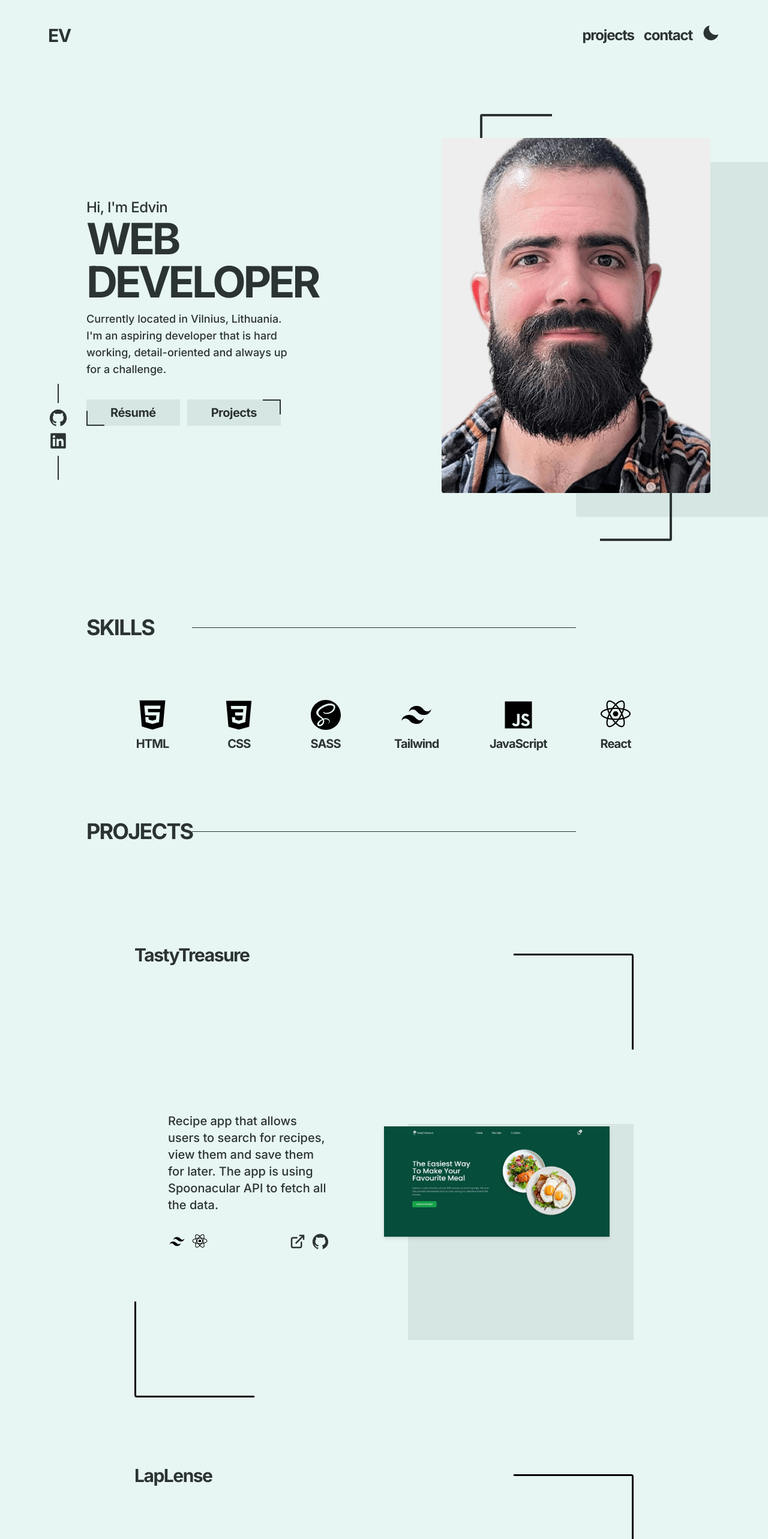
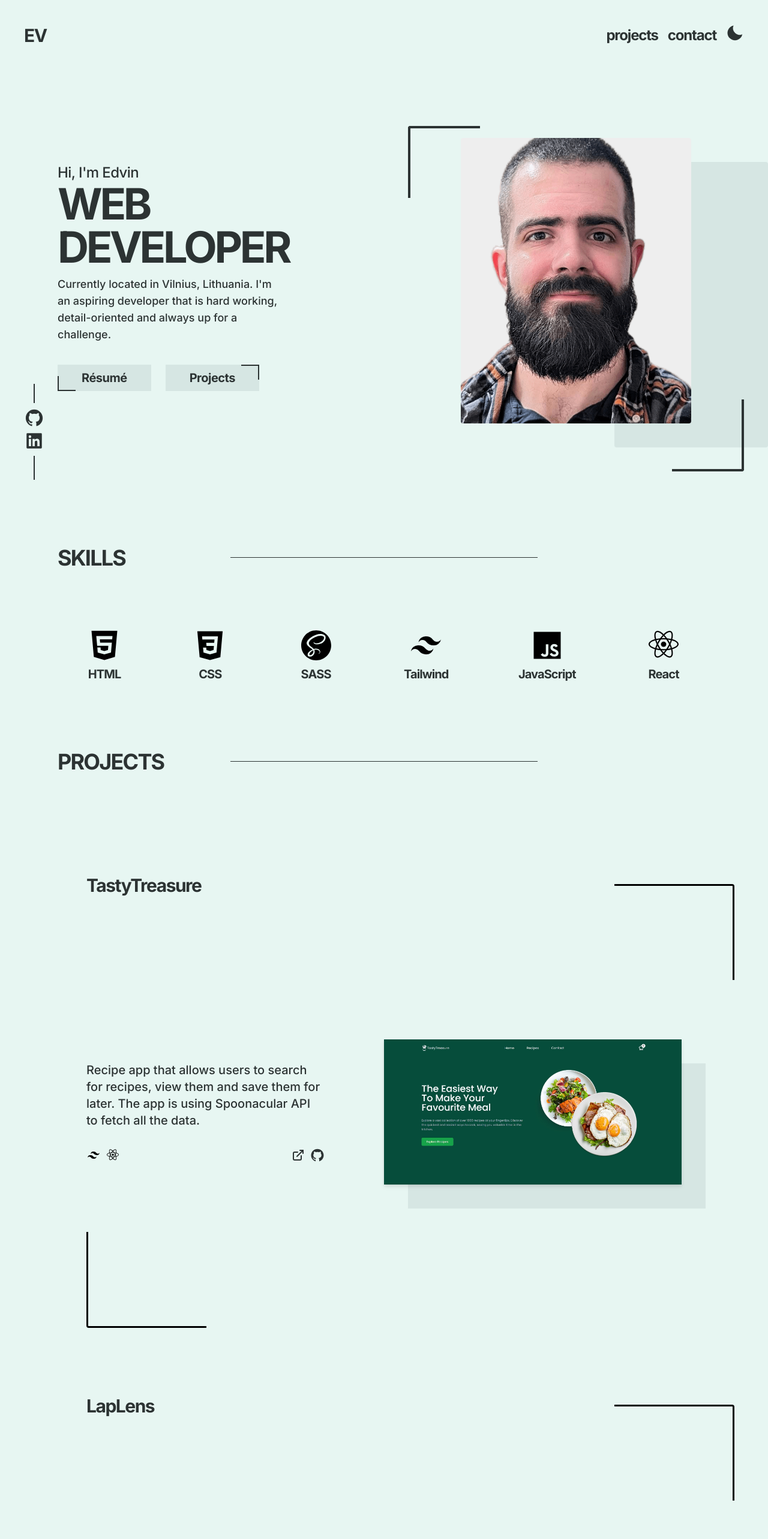
Before and after one commit to Dvin12/portfolio-remaster, a React (Vite) app: page / in a window 1280 px wide. Shown: the top 2566 px of the page at 60% size. Built offline with nearby package versions, Linux system fonts and the light colour scheme.

Commit message:
redid project section on both mobile and desktop,

```diff
--- a/src/components/Contact.jsx
+++ b/src/components/Contact.jsx
@@ -6,17 +6,17 @@ import Button from "./Button";
 export default function Contact() {
   return (
     <section className="my-4 px-9 xl:px-0 " id="contact">
-      <div className="relative flex items-center xl:px-36 xl:py-10">
+      <div className="relative flex items-center xl:px-24 2xl:px-36 xl:py-10">
         <h2 className="text-2xl font-bold tracking-tighter xl:text-4xl text-veryDarkGrey dark:text-white ">
           CONTACT
         </h2>
-        <span className="h-[1px] bg-veryDarkGrey w-[60%] absolute right-0  dark:bg-white xl:left-1/2 xl:-translate-x-1/2 xl:w-1/2" />
+        <span className="h-[1px] bg-veryDarkGrey w-[60%] absolute right-0 md:w-[83%]  dark:bg-white xl:left-1/2 xl:-translate-x-1/2 2xl:w-1/2 xl:w-[40%]" />
       </div>
       <div className="flex flex-col items-center justify-center py-10 text-center xl:px-80 dark:text-white text-veryDarkGrey">
         <h3 className="text-2xl font-bold tracking-tighter xl:text-5xl">
           Let's Talk.
         </h3>
-        <p className="py-8 xl:text-xl xl:w-[50%] leading-relaxed font-medium">
+        <p className="py-8 xl:text-xl 2xl:w-[50%] leading-relaxed font-medium">
           I'm currently available full-time and looking for new opportunities.
           Feel free to call or send me a message.
         </p>
--- a/src/components/DesktopNav.jsx
+++ b/src/components/DesktopNav.jsx
@@ -9,7 +9,7 @@ import { Link } from "react-scroll";
 
 export default function DesktopNav({ theme, handleTheme }) {
   return (
-    <nav className="items-center justify-between hidden px-20 py-10 xl:flex">
+    <nav className="items-center justify-between hidden py-10 xl:px-10 2xl:px-20 xl:flex">
       <span className="text-3xl font-bold tracking-tighter text-veryDarkGrey dark:text-white">
         EV
       </span>
--- a/src/components/Introduction.jsx
+++ b/src/components/Introduction.jsx
@@ -8,24 +8,24 @@ export default function Introduction() {
         <img
           src="./images/MAIN-1.png"
           alt=""
-          className=" bg-white  w-[50%] h-[18rem] object-cover rounded z-30 xl:h-[37rem] xl:w-[28rem]"
+          className=" bg-white  w-[50%] h-[20%] md:h-[10%] md:w-[40%] object-cover rounded z-30 2xl:h-[37rem] xl:w-[24rem] 2xl:w-[28rem]"
         />
-        <div className="absolute top-4 rounded bg-darkGrey w-[50%] left-[30%] h-full z-0 bg-opacity-10 dark:bg-lightBlack dark:bg-opacity-80 xl:right-0 xl:left-auto xl:top-10"></div>
-        <div className="w-[60px] h-[60px] xl:w-[120px] xl:h-[120px] border-l-[4px] border-t-[4px] rounded-tl border-veryDarkGrey dark:border-yellowGreen  absolute xl:-top-10 xl:left-40 -top-5 left-10"></div>
-        <div className="w-[60px] h-[60px] xl:w-[120px] xl:h-[120px] border-r-[4px] border-b-[4px] rounded-br border-veryDarkGrey dark:border-yellowGreen  absolute xl:-bottom-20 xl:right-40 -bottom-10 right-10 "></div>
+        <div className="absolute top-4 rounded bg-darkGrey w-[40%] md:w-[40%] md:left-[40%] left-[40%] h-full z-0 bg-opacity-10 dark:bg-lightBlack dark:bg-opacity-80 xl:right-0 xl:left-auto xl:top-10"></div>
+        <div className="w-[60px] h-[60px] xl:w-[120px] xl:h-[120px] border-l-[4px] border-t-[4px] rounded-tl border-veryDarkGrey dark:border-yellowGreen  absolute 2xl:-top-10 2xl:left-[10%] -top-5 left-10"></div>
+        <div className="w-[60px] h-[60px] xl:w-[120px] xl:h-[120px] border-r-[4px] border-b-[4px] rounded-br border-veryDarkGrey dark:border-yellowGreen  absolute xl:-bottom-20 2xl:right-[10%] -bottom-10 right-10 "></div>
       </article>
-      <article className="px-9 mt-14 text-veryDarkGrey dark:text-white xl:px-36 xl:mt-0 ">
-        <p className="text-3xl font-medium tracking-tight xl:text-2xl ">
+      <article className="w-full px-9 mt-14 text-veryDarkGrey dark:text-white xl:px-24 2xl:px-36 xl:mt-0 md:flex md:flex-col md:items-center md:text-center xl:items-start xl:text-left">
+        <p className="text-3xl font-medium tracking-tight md:text-lg xl:text-2xl ">
           Hi, I'm Edvin
         </p>
-        <h1 className="text-5xl font-bold tracking-[-0.06em] leading-[0.95] xl:text-7xl">
+        <h1 className="text-5xl font-bold tracking-[-0.06em] leading-[0.95] md:text-5xl  xl:text-7xl">
           WEB <br /> DEVELOPER
         </h1>
-        <p className="py-3 pr-2 font-medium leading-relaxed xl:text-lg 2xl:w-[70%]  ">
+        <p className="py-3 pr-2 font-medium leading-relaxed md:w-[60%] xl:text-lg xl:w-[85%] 2xl:w-[70%]  ">
           Currently located in Vilnius, Lithuania. I'm an aspiring developer
           that is hard working, detail-oriented and always up for a challenge.
         </p>
-        <section className="flex items-center justify-between my-6 text-veryDarkGrey dark:text-white xl:justify-start xl:gap-3 xl:text-xl">
+        <section className="flex items-center justify-center gap-6 my-6 text-veryDarkGrey dark:text-white md:justify-start xl:text-xl">
           <Button px={10} border="bottom">
             Résumé
           </Button>
--- a/src/components/MobileNav.jsx
+++ b/src/components/MobileNav.jsx
@@ -19,7 +19,7 @@ export default function MobileNav({ theme, handleTheme }) {
             theme === "light" ? "logo-light.png" : "logo-dark.png"
           }`}
           alt="logo"
-          className="w-[14%]"
+          className="w-[2rem]  "
         />
         {isActive ? (
           ""
--- a/src/components/Project.jsx
+++ b/src/components/Project.jsx
@@ -5,23 +5,23 @@ export default function Project({ project }) {
   const { name, image, info, builtWith, live, github } = project;
 
   return (
-    <article className="h-[25rem] xl:h-full xl:w-full xl:px-56 relative   ">
-      <h3 className="px-5 text-2xl font-bold tracking-tighter xl:text-3xl xl:px-0 text-veryDarkGrey dark:text-white ">
+    <article className="relative w-full h-full 2xl:px-56 px-9 xl:px-36">
+      <h3 className="font-bold tracking-tighter xl:text-3xl text-veryDarkGrey dark:text-white">
         {name}
       </h3>
 
-      <div className="absolute top-4 bg-transparent right-56 w-[200px] h-[160px] border-t-[3px] border-r-[3px] rounded-tr dark:border-yellowGreen hidden xl:block "></div>
-      <section className="xl:grid xl:grid-cols-2 xl:h-[45rem] xl:px-10 relative">
-        <div className="relative flex w-full h-full xl:items-center xl:justify-center xl:order-last ">
+      <div className="absolute xl:top-4 bg-transparent 2xl:right-56 xl:w-[200px] w-[80px] h-[50px] top-3 right-3 xl:right-14 xl:h-[160px] xl:border-t-[3px] xl:border-r-[3px] border-t-[2px] border-r-[2px] rounded-tr dark:border-yellowGreen  "></div>
+      <section className="grid xl:grid-cols-2 xl:h-[45rem] 2xl:px-10 relative grid-cols-1  items-center justify-center py-4 ">
+        <div className="relative flex w-auto h-auto xl:items-center xl:justify-center xl:order-last ">
           <img
             src={image}
             alt={name}
-            className="z-30 w-full px-5 xl:px-0 drop-shadow-md xl:h-fit"
+            className="z-30 xl:px-0 drop-shadow-md xl:h-fit"
           />
-          <div className="absolute w-full h-[50%] bottom-24 -right-10 bg-darkGrey bg-opacity-10 z-10 hidden xl:block"></div>
+          <div className="absolute z-10 w-full h-full xl:-bottom-10 -bottom-5 md:-bottom-12 -right-5 xl:-right-10 bg-darkGrey bg-opacity-10 "></div>
         </div>
-        <aside className="xl:flex xl:flex-col xl:justify-center xl:w-[80%] xl:px-4 absolute  right-0 px-5 bg-darkGrey bg-opacity-10 w-[21rem] h-auto xl:static top-10 rounded-bl-lg py-4 dark:bg-lightBlack dark:bg-opacity-60 xl:bg-transparent xl:dark:bg-transparent ">
-          <p className="font-medium xl:text-xl text-veryDarkGrey dark:text-white pt-[8rem] xl:pt-0">
+        <aside className="flex flex-col xl:justify-center xl:w-[80%] 2xl:px-4 my-14 xl:my-0 md:my-20 ">
+          <p className="font-medium xl:text-xl text-veryDarkGrey dark:text-white xl:pt-0 ">
             {info}
           </p>
           <section className="flex items-center justify-between mt-4 xl:mt-8">
@@ -29,13 +29,13 @@ export default function Project({ project }) {
               {builtWith.map((item, i) => (
                 <span
                   key={i}
-                  className="text-2xl xl:text-3xl dark:text-white dark:text-opacity-80"
+                  className="text-2xl dark:text-white dark:text-opacity-80"
                 >
                   {item}
                 </span>
               ))}
             </div>
-            <div className="flex gap-2 text-2xl xl:text-3xl ">
+            <div className="flex gap-2 text-2xl ">
               <a
                 href={live}
                 className="duration-200 hover:text-opacity-70 text-veryDarkGrey dark:text-white dark:hover:text-opacity-60"
@@ -52,7 +52,7 @@ export default function Project({ project }) {
           </section>
         </aside>
       </section>
-      <div className="absolute bottom-0 bg-transparent left-56 w-[200px] h-[160px] border-b-[3px] border-l-[3px] rounded-bl dark:border-yellowGreen hidden xl:block "></div>
+      <div className="absolute bottom-0 bg-transparent 2xl:left-56 xl:left-36 left-4 xl:w-[200px] xl:h-[160px] xl:border-b-[3px] xl:border-l-[3px] w-[80px] h-[50px] border-b-[2px] border-l-[2px] rounded-bl dark:border-yellowGreen  "></div>
     </article>
   );
 }
--- a/src/components/Projects.jsx
+++ b/src/components/Projects.jsx
@@ -18,7 +18,7 @@ const projects = [
   },
 
   {
-    name: "LapLense",
+    name: "LapLens",
     image: "./images/Ecommerce.jpg",
     info: "E-commerce app where users can browse products, add them to their cart, and easily adjust the quantity of each item.",
     builtWith: [<BiLogoTailwindCss />, <BiLogoReact />],
@@ -57,13 +57,13 @@ const projects = [
 export default function Projects() {
   return (
     <section id="projects">
-      <div className="relative flex items-center px-9 xl:px-36">
+      <div className="relative flex items-center px-9 2xl:px-36 xl:px-24">
         <h2 className="text-2xl font-bold tracking-tighter text-veryDarkGrey dark:text-white xl:text-4xl ">
           PROJECTS
         </h2>
-        <span className="h-[1px] bg-veryDarkGrey w-[43%] absolute right-10  dark:bg-white xl:left-1/2 xl:-translate-x-1/2 xl:w-1/2" />
+        <span className="h-[1px] bg-veryDarkGrey w-[43%] md:w-[74%] absolute right-10  dark:bg-white xl:left-1/2 xl:-translate-x-1/2 2xl:w-1/2 xl:w-[40%]" />
       </div>
-      <div className="flex flex-col my-10 xl:py-32 xl:gap-28">
+      <div className="flex flex-col my-10 gap-14 xl:py-32 xl:gap-28">
         {projects.map((project, i) => (
           <Project key={i} project={project} />
         ))}
--- a/src/components/Skills.jsx
+++ b/src/components/Skills.jsx
@@ -43,13 +43,13 @@ const skills = [
 export default function Skills() {
   return (
     <section className="my-4 px-9 xl:px-0 xl:pt-20 ">
-      <div className="relative flex items-center xl:px-36">
+      <div className="relative flex items-center xl:px-24 2xl:px-36">
         <h2 className="text-2xl font-bold tracking-tighter text-veryDarkGrey dark:text-white xl:text-4xl ">
           SKILLS
         </h2>
-        <span className="h-[1px] bg-veryDarkGrey w-[70%] absolute right-0 dark:bg-white xl:left-1/2 xl:-translate-x-1/2 xl:w-1/2 " />
+        <span className="h-[1px] bg-veryDarkGrey w-[70%] md:w-[88%] absolute right-0 dark:bg-white xl:left-1/2 xl:-translate-x-1/2 2xl:w-1/2 xl:w-[40%] " />
       </div>
-      <ul className="grid items-center justify-center grid-flow-row grid-cols-2 gap-10 py-8 text-lg font-semibold tracking-tighter xl:flex xl:justify-between xl:px-56 xl:py-24 ">
+      <ul className="grid items-center justify-center grid-flow-row grid-cols-2 gap-10 py-8 text-lg font-semibold tracking-tighter xl:flex xl:justify-between 2xl:px-56 xl:px-36 xl:py-24 ">
         {skills.map((skill, i) => (
           <Skill skill={skill} key={i} />
         ))}
```
